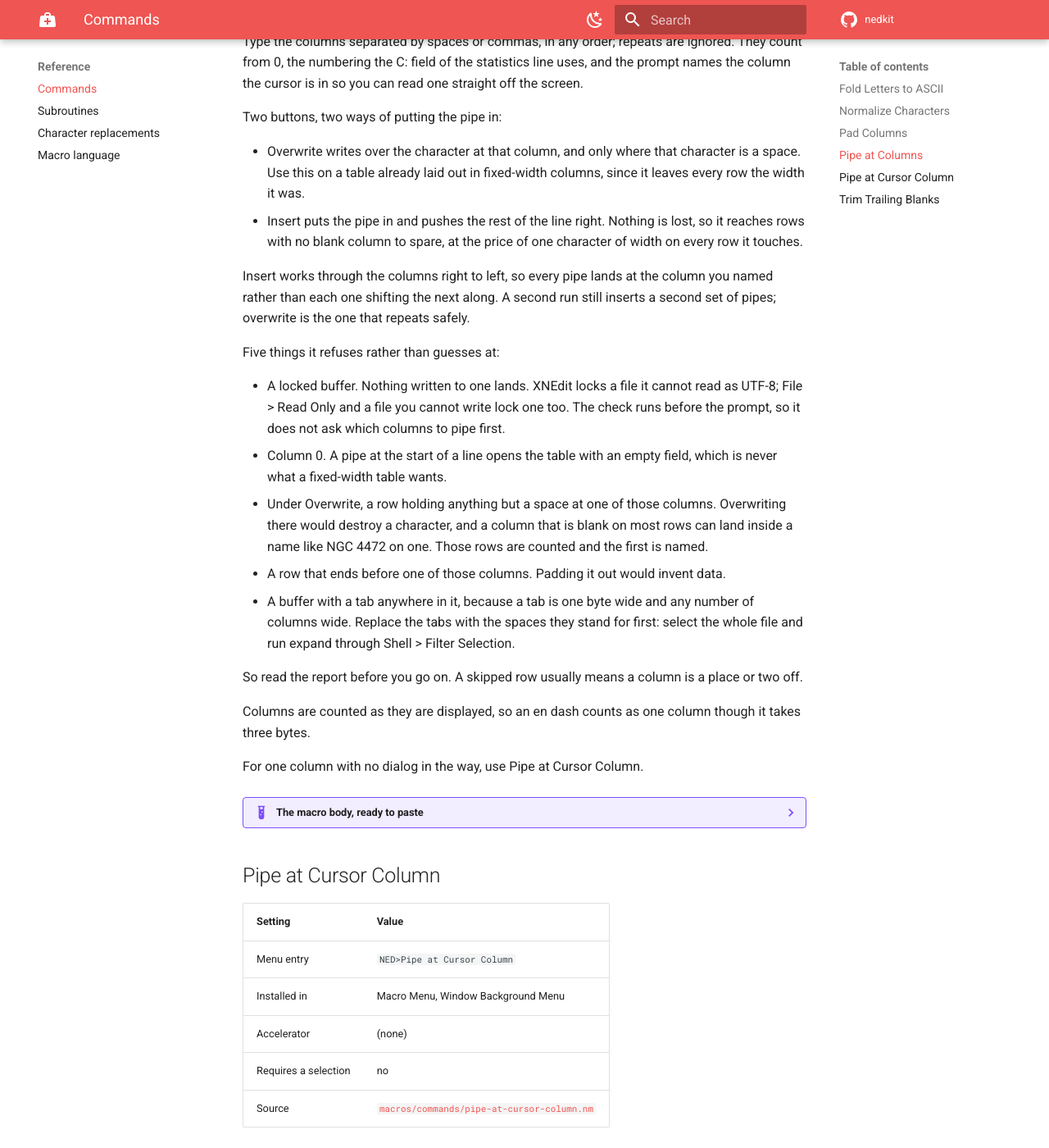
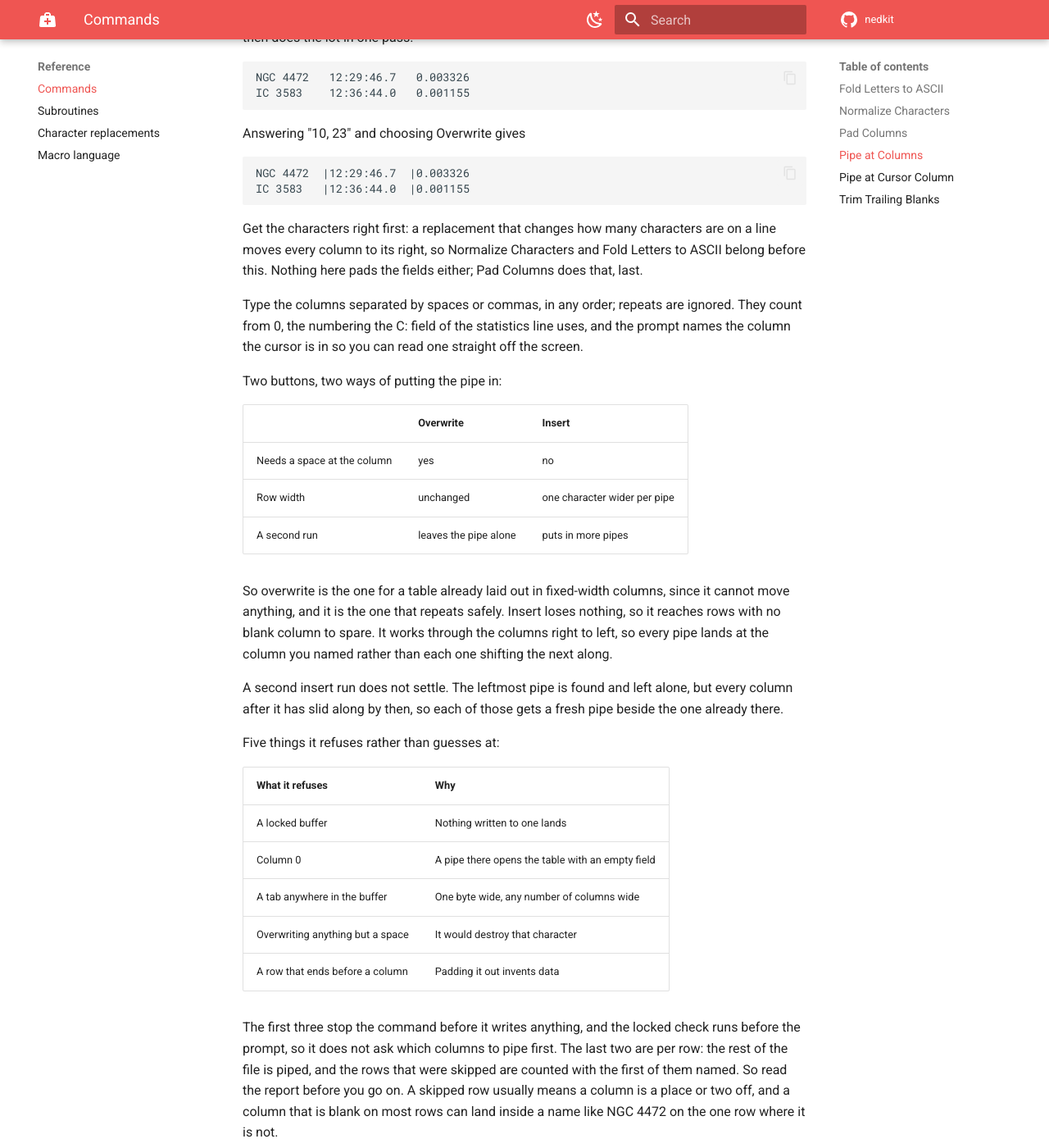
Before and after one commit to sidereal-software/nedkit, an MkDocs documentation site: the page built from docs/commands.md, in a window 1280 px wide and 1400 px high, scrolled down 4506 px. Shown: the whole window at 82% size. Built offline with MkDocs 1.6.1 and Material for MkDocs 9.7.7, drawn with Linux system fonts in a browser that asks for light colours; comment, search, counter and statistics services are not loaded; some of the changed text lies outside the part shown.

Commit message:
docs: use a table wherever the prose was really a list
"Why do we need multiple paragraphs about which editor? It could just be a
table of what's supported. Wherever you can an easy to read table is better
than paragraphs."

The front page's "Which editor" was three paragraphs carrying two unrelated
things, and is now two tables: XNEdit against NEdit 5.7, and the three XQuartz
behaviours that look like bugs paired with what causes them.

The same shape turned up all over. CI's four jobs across two workflows, the
seven troubleshooting symptoms on the install page, the five parts of the
nedit.rc entry format, Overwrite against Insert, the five colliding Greek
readings, and what each piping command refuses. All of them were lists wearing
prose.

Reasoning stays prose. The ordering rules in the cleaning guide are arguments
where each sentence rests on the one before, and a table would only break them
up. Pad Columns refuses two things and each is inseparable from its remedy, so
a two-row table would have orphaned the expand recipe.

The format earns its keep immediately by exposing what prose hides. Writing the
editor table turned up an arithmetic error in my own sentence, that Balázs is
"eight columns" on NEdit 5.7 when it is seven, which read as fine in a
paragraph and was obvious in a cell next to "characters | bytes". Two more came
out the same way: the docs claimed a second Insert run "adds a second set of
pipes" when it adds one at every column but the leftmost, the leftmost being
found and skipped, measured at 4 pipes to 6 rather than 4 to 8; and ruff,
actionlint and uv lock --check were credited vaguely to CI when all three are
one lint job, the last two undocumented.

CLAUDE.md records the rule and where it stops.

```diff
--- a/docs/commands.md
+++ b/docs/commands.md
@@ -36,11 +36,20 @@ instead: Weiß becomes Weiss, Ærø becomes AEro. Those are the only ones that
 change a line's width.
 
 Greek letters become a single Latin letter, so α becomes a and Δ becomes D.
-Five readings collide: ε and η both give e, ο and ω give o, σ and ς give s,
-τ and θ give t, and υ and μ give u. Nothing can tell a pair apart afterwards,
-so every Greek letter gets listed in a dialog with the line and column it was
-on, and the cursor lands on the first one. Read that list before the file
-goes any further.
+Five readings collide:
+
+| Letters | Both give |
+| --- | --- |
+| ε η | e |
+| ο ω | o |
+| σ ς | s |
+| τ θ | t |
+| υ μ | u |
+
+The capitals collide the same way, apart from the sigmas. Nothing can tell a
+pair apart afterwards, so every Greek letter gets listed in a dialog with the
+line and column it was on, and the cursor lands on the first one. Read that
+list before the file goes any further.
 
 μ, Μ and the micro sign µ give u rather than m, so that 24 µm stays a
 wavelength instead of turning into 24 mm.
@@ -1182,39 +1191,44 @@ straight off the screen.
 
 Two buttons, two ways of putting the pipe in:
 
-  - Overwrite writes over the character at that column, and only where that
-    character is a space. Use this on a table already laid out in fixed-width
-    columns, since it leaves every row the width it was.
-  - Insert puts the pipe in and pushes the rest of the line right. Nothing is
-    lost, so it reaches rows with no blank column to spare, at the price of
-    one character of width on every row it touches.
-
-Insert works through the columns right to left, so every pipe lands at the
-column you named rather than each one shifting the next along. A second run
-still inserts a second set of pipes; overwrite is the one that repeats
-safely.
+| | Overwrite | Insert |
+| --- | --- | --- |
+| Needs a space at the column | yes | no |
+| Row width | unchanged | one character wider per pipe |
+| A second run | leaves the pipe alone | puts in more pipes |
+
+So overwrite is the one for a table already laid out in fixed-width columns,
+since it cannot move anything, and it is the one that repeats safely. Insert
+loses nothing, so it reaches rows with no blank column to spare. It works
+through the columns right to left, so every pipe lands at the column you
+named rather than each one shifting the next along.
+
+A second insert run does not settle. The leftmost pipe is found and left
+alone, but every column after it has slid along by then, so each of those
+gets a fresh pipe beside the one already there.
 
 Five things it refuses rather than guesses at:
 
-  - A locked buffer. Nothing written to one lands. XNEdit locks a file it
-    cannot read as UTF-8; File > Read Only and a file you cannot write lock
-    one too. The check runs before the prompt, so it does not ask which
-    columns to pipe first.
-  - Column 0. A pipe at the start of a line opens the table with an empty
-    field, which is never what a fixed-width table wants.
-  - Under Overwrite, a row holding anything but a space at one of those
-    columns. Overwriting there would destroy a character, and a column that
-    is blank on most rows can land inside a name like NGC 4472 on one. Those
-    rows are counted and the first is named.
-  - A row that ends before one of those columns. Padding it out would invent
-    data.
-  - A buffer with a tab anywhere in it, because a tab is one byte wide and
-    any number of columns wide. Replace the tabs with the spaces they stand
-    for first: select the whole file and run expand through
-    Shell > Filter Selection.
-
-So read the report before you go on. A skipped row usually means a column is
-a place or two off.
+| What it refuses | Why |
+| --- | --- |
+| A locked buffer | Nothing written to one lands |
+| Column 0 | A pipe there opens the table with an empty field |
+| A tab anywhere in the buffer | One byte wide, any number of columns wide |
+| Overwriting anything but a space | It would destroy that character |
+| A row that ends before a column | Padding it out invents data |
+
+The first three stop the command before it writes anything, and the locked
+check runs before the prompt, so it does not ask which columns to pipe first.
+The last two are per row: the rest of the file is piped, and the rows that
+were skipped are counted with the first of them named. So read the report
+before you go on. A skipped row usually means a column is a place or two off,
+and a column that is blank on most rows can land inside a name like NGC 4472
+on the one row where it is not.
+
+XNEdit locks a file it cannot read as UTF-8; File > Read Only and a file you
+cannot write lock one too. For tabs, replace them with the spaces they
+stand for first: select the whole file and run expand through
+Shell > Filter Selection.
 
 Columns are counted as they are displayed, so an en dash counts as one column
 though it takes three bytes.
@@ -1575,23 +1589,25 @@ you run this from the background menu.
 
 Five things it refuses rather than guesses at:
 
-  - A locked buffer. Nothing written to one lands. XNEdit locks a file it
-    cannot read as UTF-8; File > Read Only and a file you cannot write lock
-    one too.
-  - Column 0. A pipe at the start of a line opens the table with an empty
-    field, which is never what a fixed-width table wants.
-  - A row holding anything but a space at that column. Overwriting there
-    would destroy a character, and a column that is blank on most rows can
-    land inside a name like NGC 4472 on one. Those rows are counted and the
-    first is named.
-  - A row that ends before that column. Padding it out would invent data.
-  - A buffer with a tab anywhere in it, because a tab is one byte wide and
-    any number of columns wide. Replace the tabs with the spaces they stand
-    for first: select the whole file and run expand through
-    Shell > Filter Selection.
-
-So read the report before you go on. A skipped row usually means the column
-is a place or two off.
+| What it refuses | Why |
+| --- | --- |
+| A locked buffer | Nothing written to one lands |
+| Column 0 | A pipe there opens the table with an empty field |
+| A tab anywhere in the buffer | One byte wide, any number of columns wide |
+| A row with anything but a space there | Overwriting destroys a character |
+| A row that ends before the column | Padding it out invents data |
+
+The first three stop the command before it writes anything. The last two are
+per row: the rest of the file is piped, and the rows that were skipped are
+counted with the first of them named. So read the report before you go on. A
+skipped row usually means the column is a place or two off, and a column that
+is blank on most rows can land inside a name like NGC 4472 on the one row
+where it is not.
+
+XNEdit locks a file it cannot read as UTF-8; File > Read Only and a file you
+cannot write lock one too. For tabs, replace them with the spaces they
+stand for first: select the whole file and run expand through
+Shell > Filter Selection.
 
 Columns are counted as they are displayed, so an en dash counts as one column
 though it takes three bytes.
```
Also changed, not shown: CLAUDE.md (+7 -0 lines), README.md (+13 -9 lines), docs/cleaning-pdf-tables.md (+20 -13 lines), docs/index.md (+22 -13 lines), docs/installing-macros.md (+19 -32 lines), docs/testing.md (+24 -26 lines), 3 other files.
